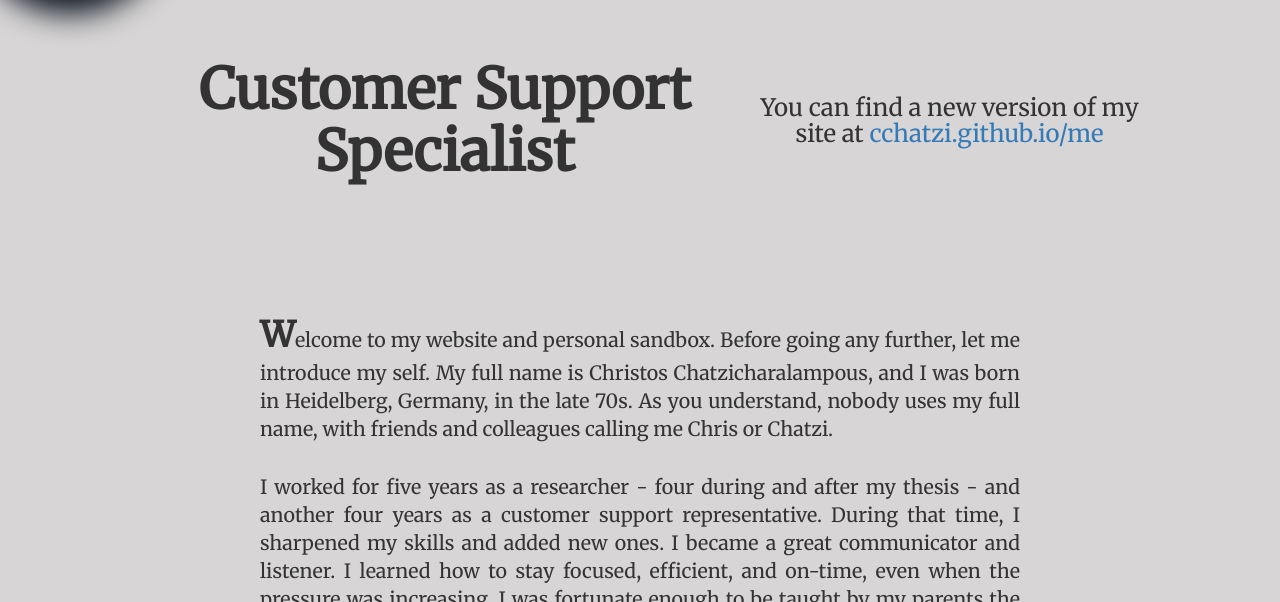
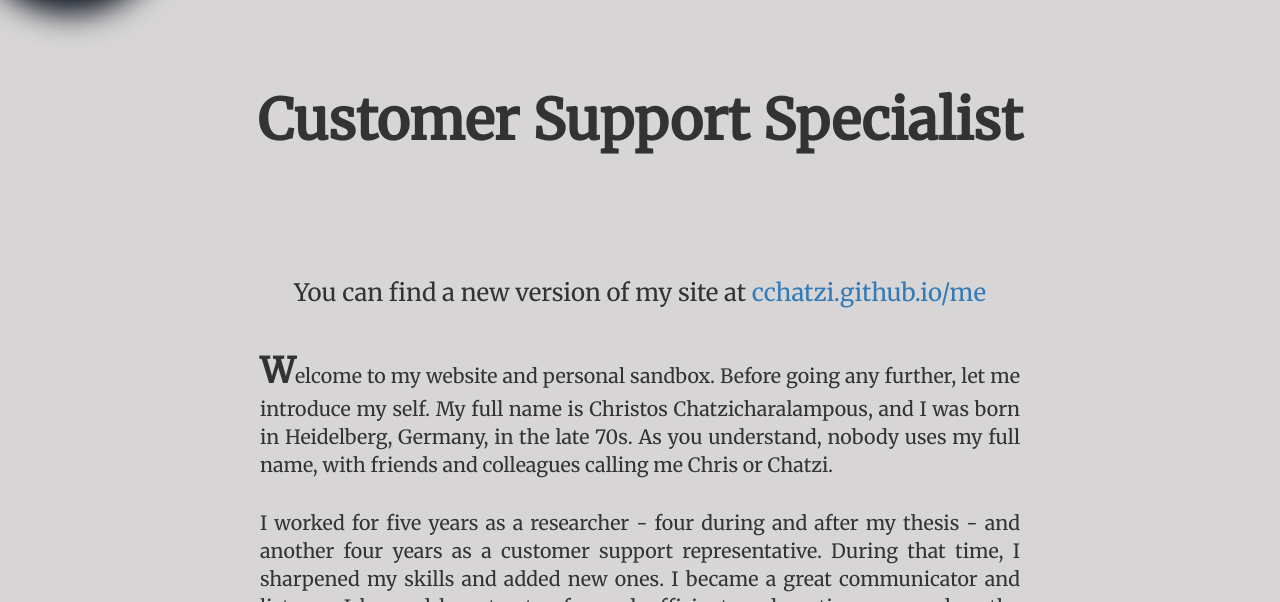
Before and after one commit to cchatzi/cchatzi, a plain HTML site: page index.html in a window 1280 px wide. Shown: the part 198-800 px from the top of the page. Drawn offline with nearby package versions, Linux system fonts and the light colour scheme; a web font is replaced by a local one.

Commit message:
Update index.html

```diff
--- a/index.html
+++ b/index.html
@@ -56,17 +56,16 @@
             <h1>
               Customer Support Specialist
             </h1>
-            <h3>
-        You can find a new version of my site at
-        <a href="https://cchatzi.github.io/me/">cchatzi.github.io/me</a>
-      </h3>
+
           </div>
         </div>
       </header>
 
       <main>
         <div class="wrapper">
+
           <section>
+            <h3> You can find a new version of my site at <a href="https://cchatzi.github.io/me/">cchatzi.github.io/me</a></h3>
             <div id="intro">
               <article>
                 <p class="firstLetter">
```
